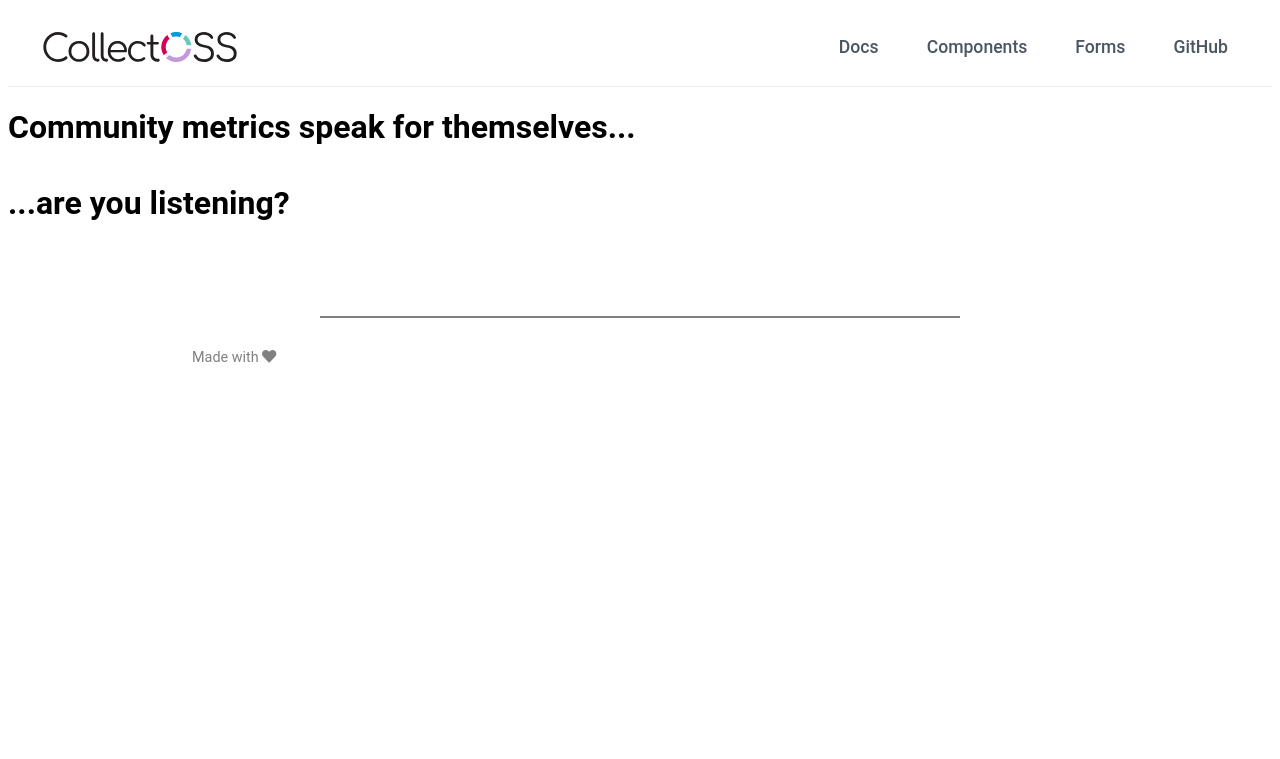
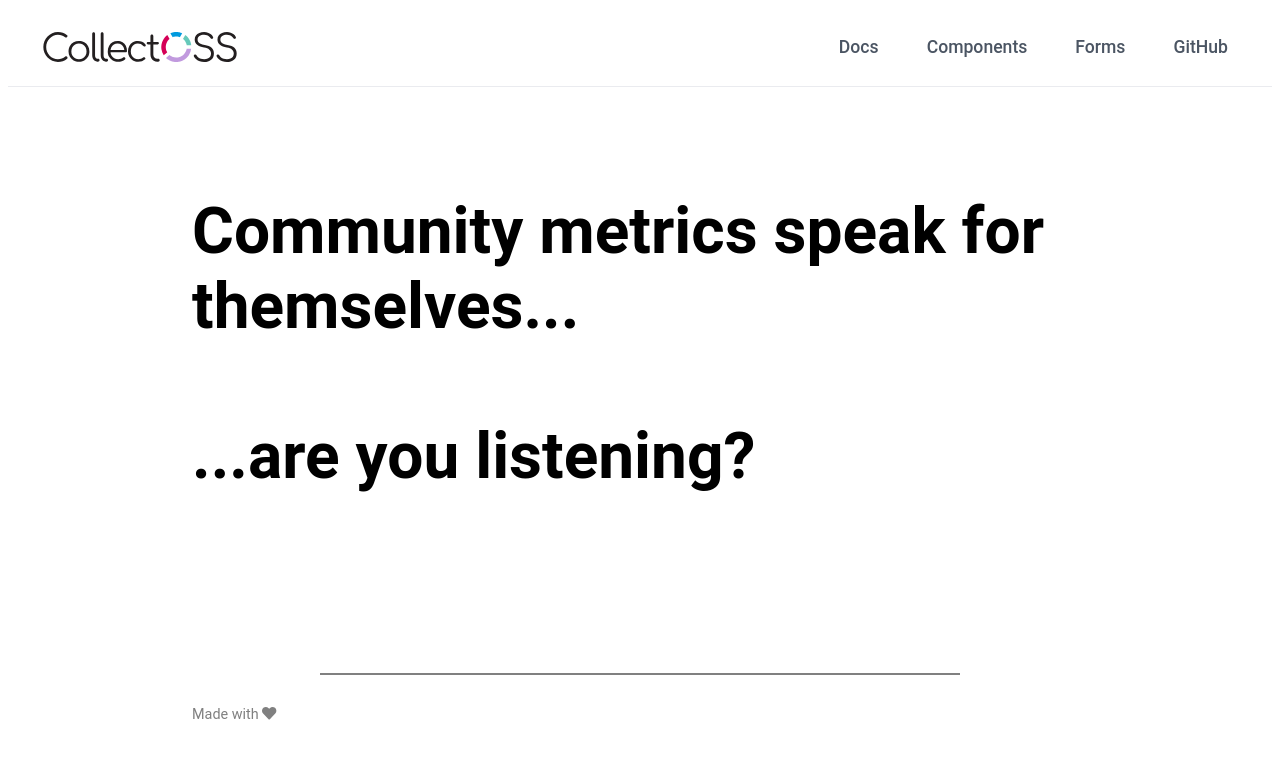
Before and after one commit to chaoss/collectoss-website, a Jekyll site: the page built from index.html, in a window 1280 px wide. Shown: the top 759 px of the page. Built offline with Jekyll 4.4.1, drawn with Linux system fonts in a browser that asks for light colours.

Commit message:
hero styles

```diff
--- a/_sass/base.scss
+++ b/_sass/base.scss
@@ -174,6 +174,32 @@ Layout
 }
 
 
+
+
+/*****
+Hero
+*****/
+
+.hero {
+  align-items: center;
+  // background-color: var(--ifm-hero-background-color);
+  // color: var(--ifm-hero-text-color);
+  display: flex;
+  padding: 4rem 2rem;
+  width: 70vw;
+  margin: 0 auto;
+}
+
+.hero>h1 {
+  font-size: 32px;
+}
+
+@media screen and (min-width: 768px) {
+  .hero > h1 {
+    font-size: 64px;
+  }
+}
+
 /********************
     Footer
  ********************/
```
